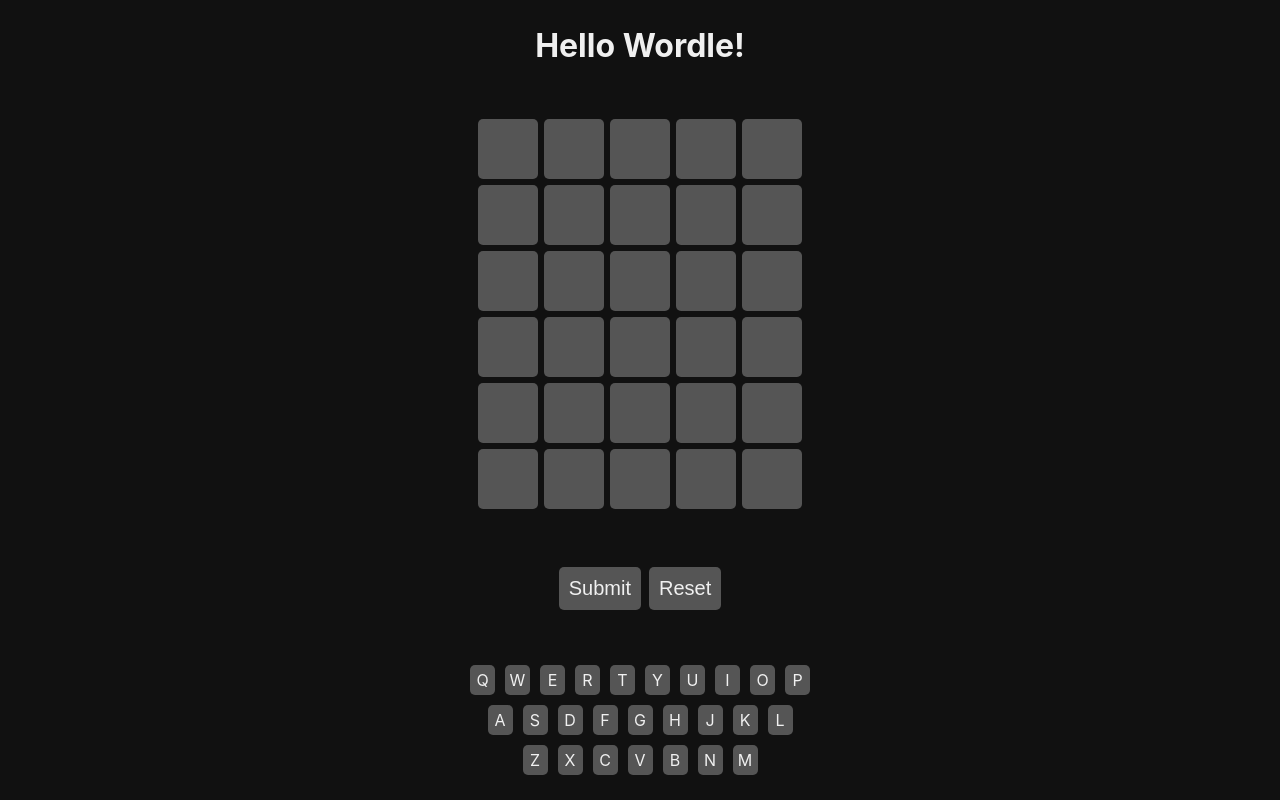
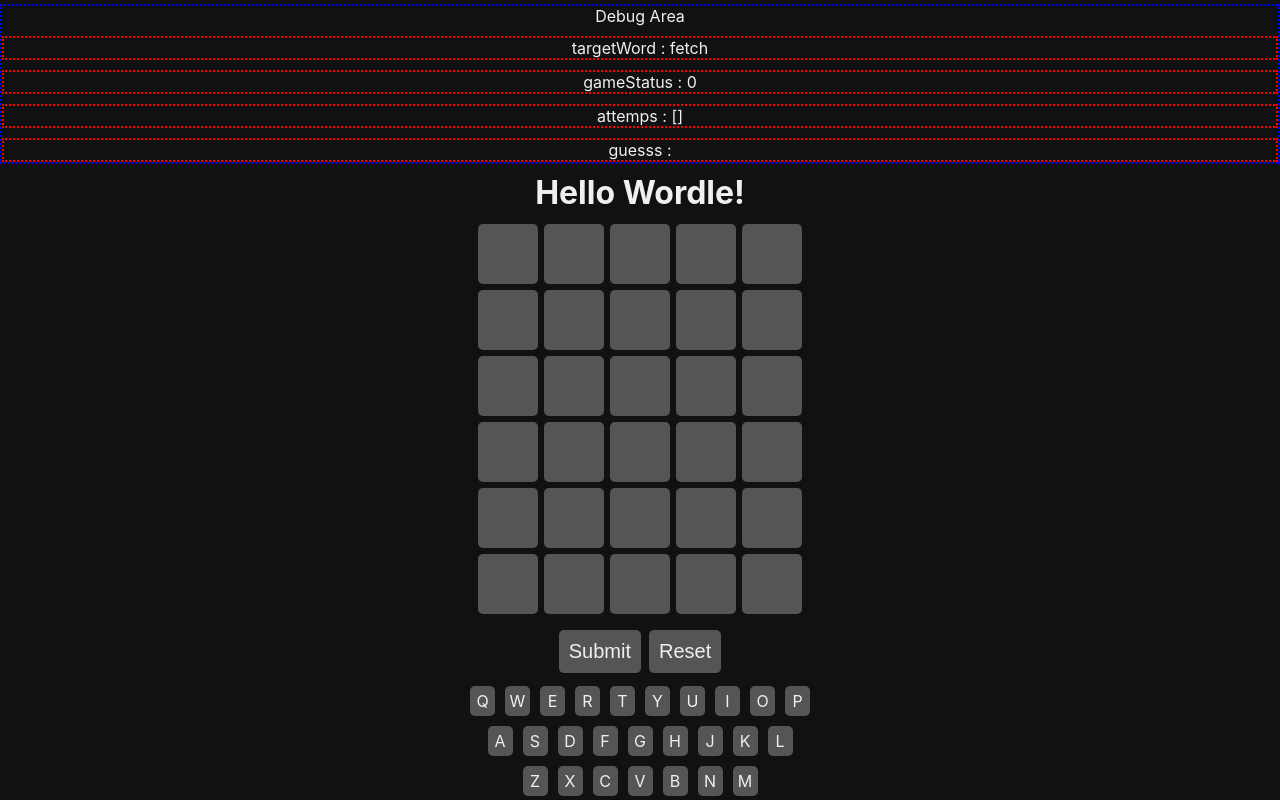
Before and after one commit to nicolasbrandao/hello-wordle, a Next.js app: page / in a window 1280 px wide. Built offline with nearby package versions, Linux system fonts and the light colour scheme.

Commit message:
FIX: display debug area

```diff
--- a/components/game.tsx
+++ b/components/game.tsx
@@ -107,13 +107,13 @@ export default function Home() {
 
   return (
     <Container>
-      {/* <DebugContainer>
+      <DebugContainer>
         Debug Area
         <div>targetWord : {state.targetWord}</div>
         <div>gameStatus : {state.status}</div>
         <div>attemps : {JSON.stringify(state.attempts)}</div>
         <div>guesss : {state.guess}</div>
-      </DebugContainer> */}
+      </DebugContainer>
       <Navbar />
       {state.status === GameStatus.Won && <h2>You Won</h2>}
       {state.status === GameStatus.Failed && <h2>You Lost</h2>}
```
